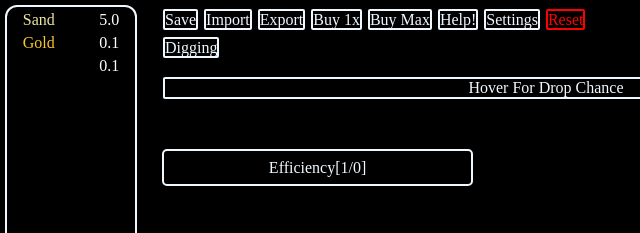
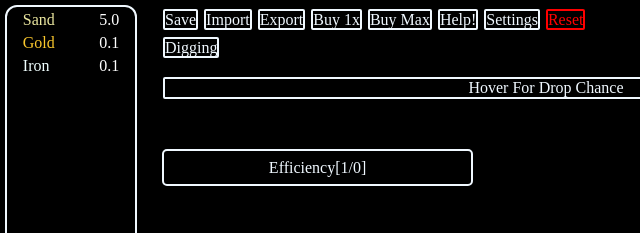
Before and after one commit to zederbear/Incremental-Sands, a plain HTML site: page index.html in a window 1280 px wide. Shown: the top 233 px of the page, 0-640 px from the left. Drawn offline with Linux system fonts and the light colour scheme.

Commit message:
made iron azure

```diff
--- a/css/styles.css
+++ b/css/styles.css
@@ -1,6 +1,10 @@
 * {
     background-color: black;
     user-select: none;
+}
+
+#iron-word {
+    color: azure;
 }
 
 body {
```
